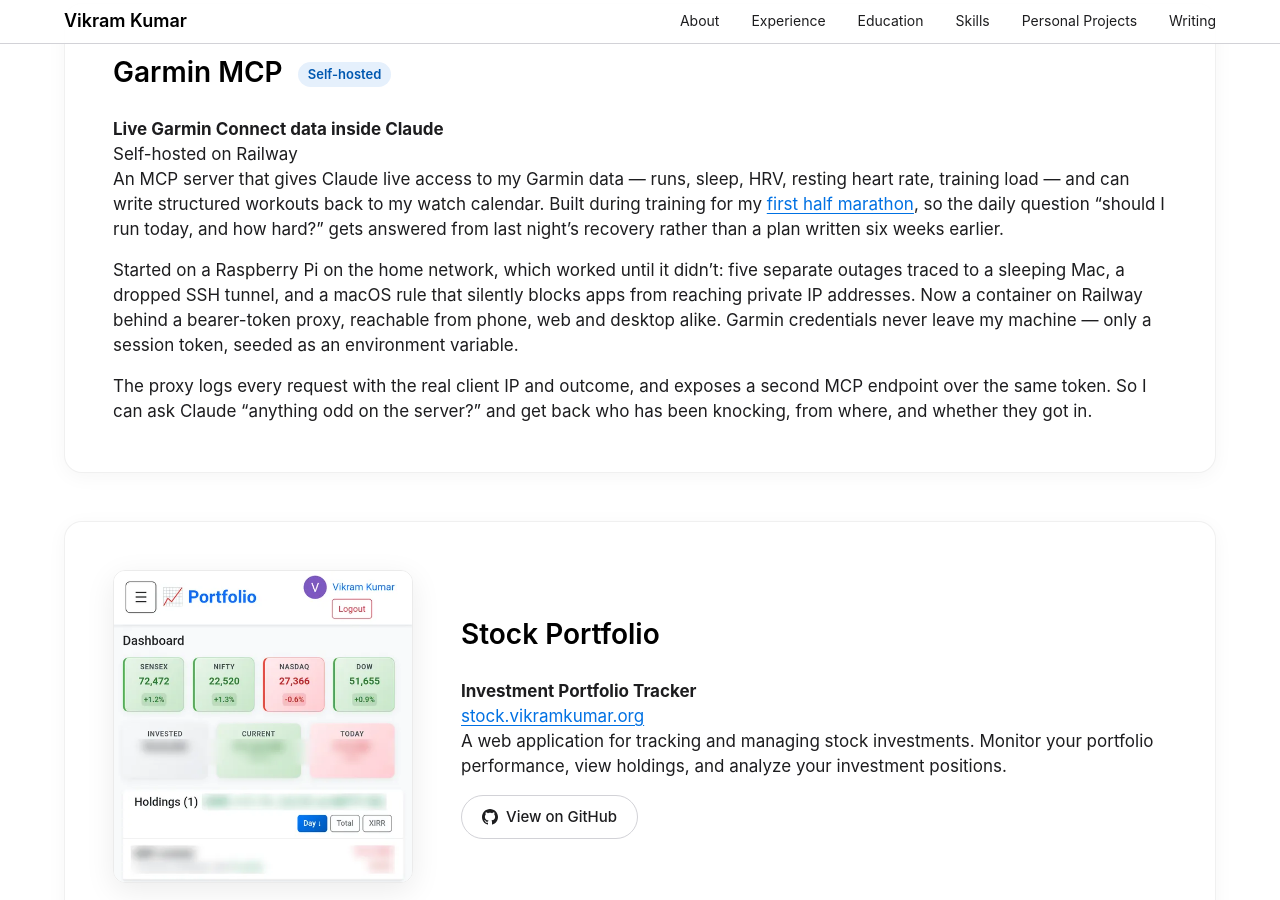
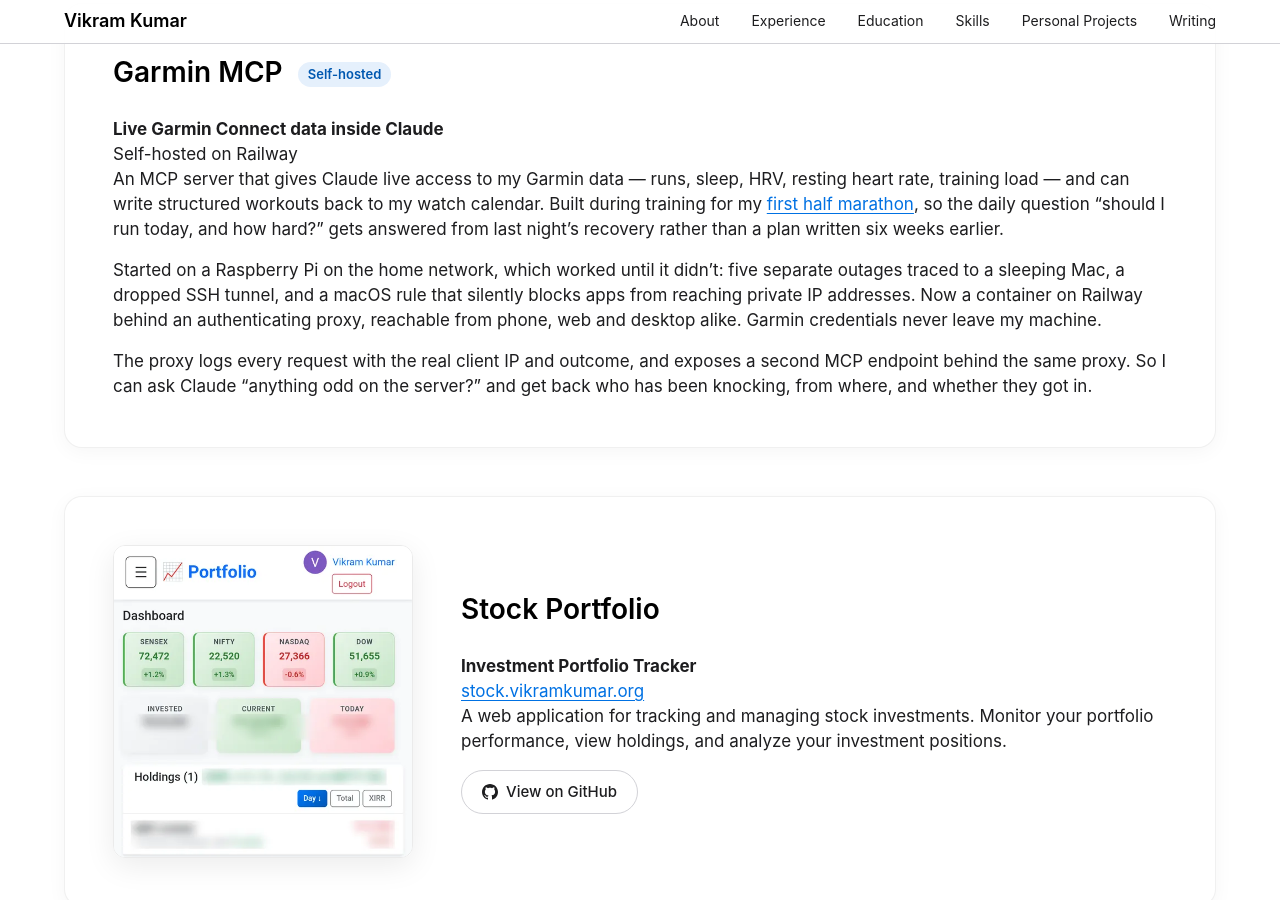
Before and after one commit to coolviki/coolviki.github.io, a Jekyll site: the page built from index.md, in a window 1280 px wide and 900 px high, scrolled down 7300 px. Built offline with Jekyll 4.4.1, drawn with Linux system fonts in a browser that asks for light colours.

Commit message:
Remove auth implementation details from the Garmin MCP card
Drop "bearer-token", "over the same token" and "only a session token,
seeded as an environment variable" so the public card doesn't describe
how the server authenticates or where its secrets live. Now: "behind an
authenticating proxy", "behind the same proxy" and "Garmin credentials
never leave my machine."

Co-Authored-By: Claude Opus 5.5 <noreply@anthropic.com>
Claude-Session: https://claude.ai/code/session_01CgDPDL4wWdwAQq1J8FDeQE

```diff
--- a/index.md
+++ b/index.md
@@ -213,9 +213,9 @@ description: Vikram Kumar is Managing Director and Head of Aladdin Wealth Tech I
 
             <p style="margin-bottom: 16px;">An MCP server that gives Claude live access to my Garmin data — runs, sleep, HRV, resting heart rate, training load — and can write structured workouts back to my watch calendar. Built during training for my <a href="{{ '/blog/my-first-21k-and-what-it-taught-me/' | relative_url }}">first half marathon</a>, so the daily question “should I run today, and how hard?” gets answered from last night’s recovery rather than a plan written six weeks earlier.</p>
 
-            <p style="margin-bottom: 16px;">Started on a Raspberry Pi on the home network, which worked until it didn’t: five separate outages traced to a sleeping Mac, a dropped SSH tunnel, and a macOS rule that silently blocks apps from reaching private IP addresses. Now a container on Railway behind a bearer-token proxy, reachable from phone, web and desktop alike. Garmin credentials never leave my machine — only a session token, seeded as an environment variable.</p>
+            <p style="margin-bottom: 16px;">Started on a Raspberry Pi on the home network, which worked until it didn’t: five separate outages traced to a sleeping Mac, a dropped SSH tunnel, and a macOS rule that silently blocks apps from reaching private IP addresses. Now a container on Railway behind an authenticating proxy, reachable from phone, web and desktop alike. Garmin credentials never leave my machine.</p>
 
-            <p>The proxy logs every request with the real client IP and outcome, and exposes a second MCP endpoint over the same token. So I can ask Claude “anything odd on the server?” and get back who has been knocking, from where, and whether they got in.</p>
+            <p>The proxy logs every request with the real client IP and outcome, and exposes a second MCP endpoint behind the same proxy. So I can ask Claude “anything odd on the server?” and get back who has been knocking, from where, and whether they got in.</p>
         </div>
     </div>
 
```
